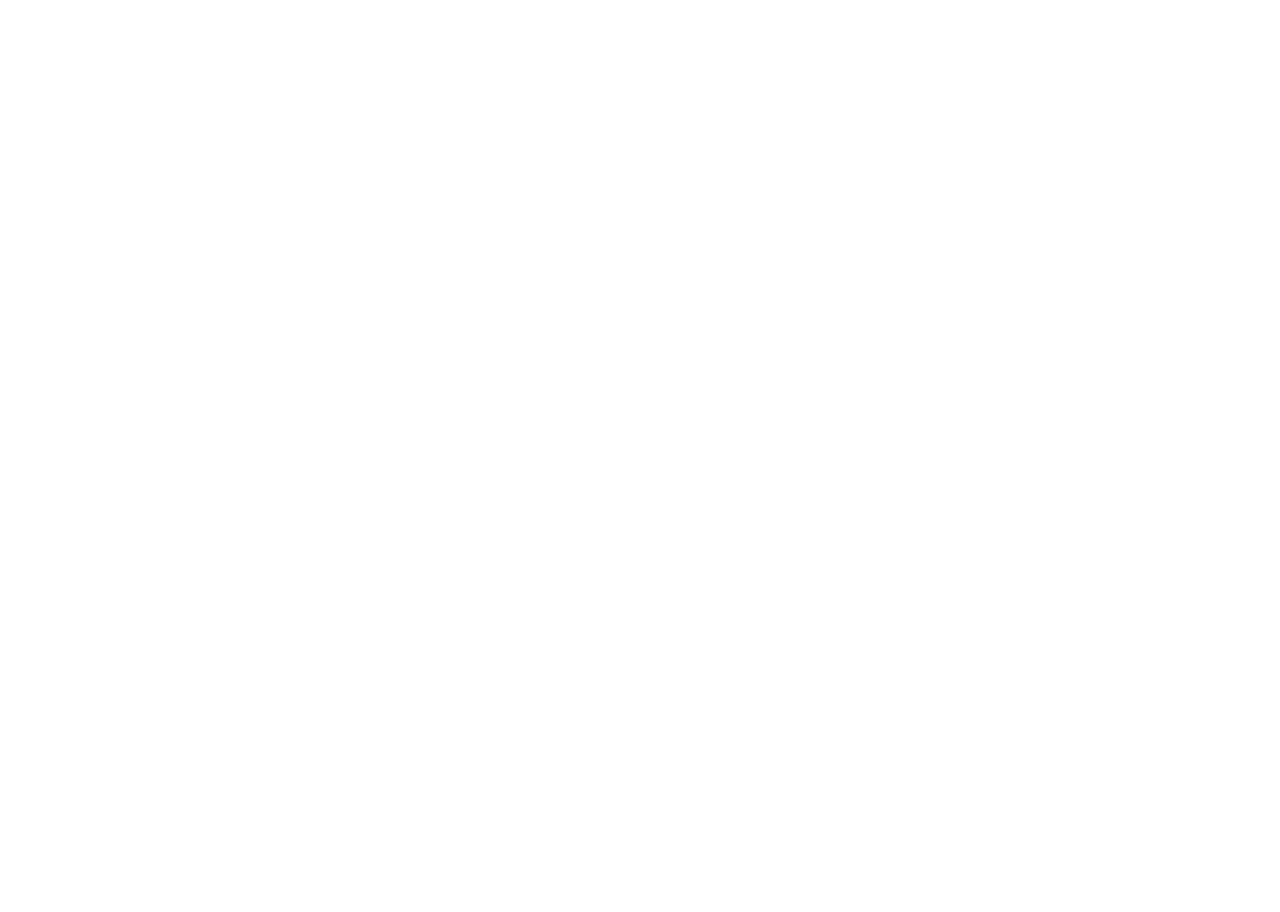
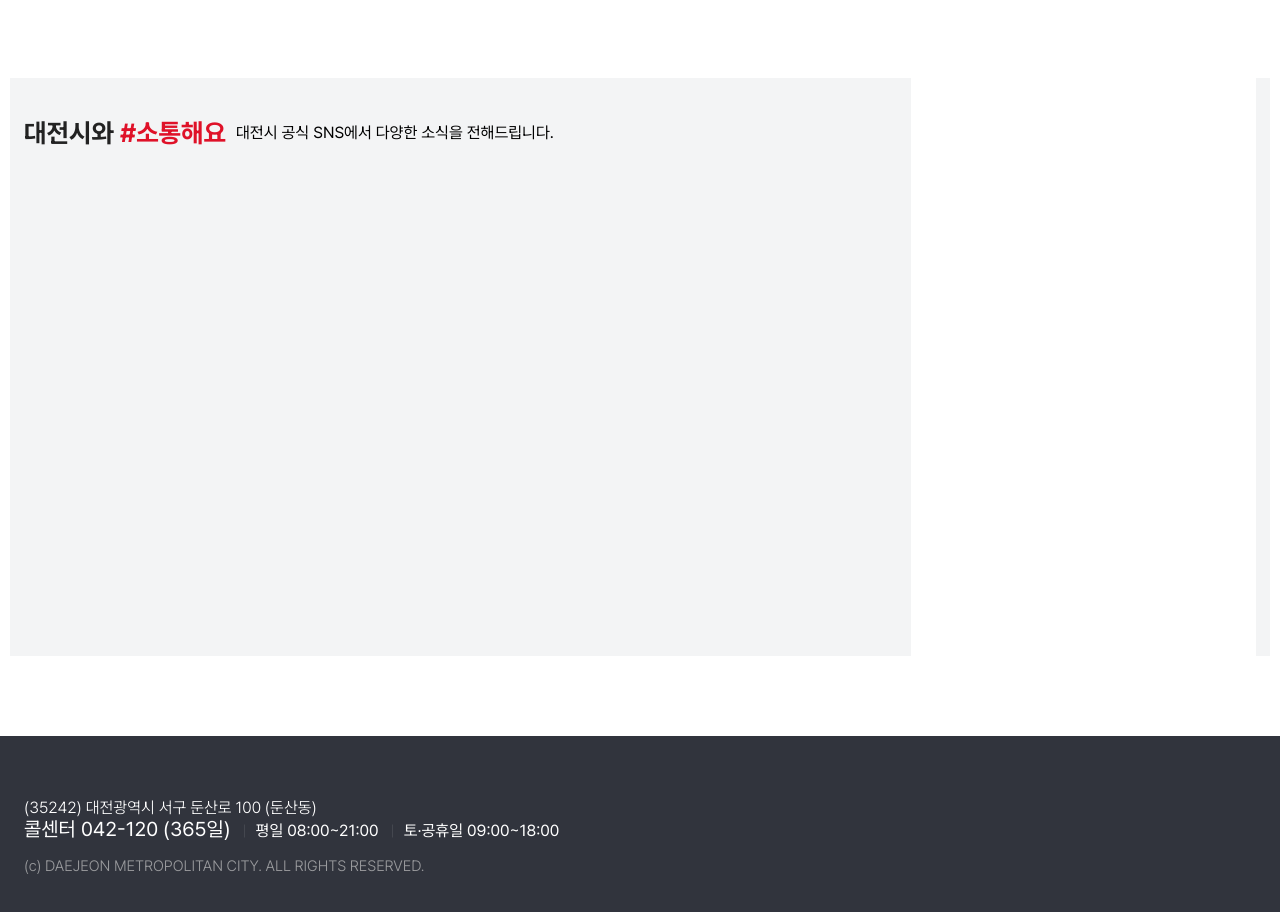
Before and after one commit to libtv/djbea-portal, a React (Create React App) app: page / in a window 1280 px wide. Shown: the part 2119-3031 px from the top of the page. Before the commit the page ends 2197 px from the top, so only its background shows below. Built offline with nearby package versions, Linux system fonts and the light colour scheme.

Commit message:
add footer

```diff
--- a/src/App.tsx
+++ b/src/App.tsx
@@ -5,6 +5,7 @@
 import { HomeProvider } from "./route/home/home.provider";
 import { HomeHeader } from "./route/home/home.header";
 import { HomeContext } from "./route/home/home.context";
+import { HomeFooter } from "./route/home/home.footer";
 
 function App() {
   return (
@@ -15,6 +16,7 @@
           <HomeProvider>
             <HomeHeader />
             <HomeContext />
+            <HomeFooter />
           </HomeProvider>
         }
       ></Route>
--- a/src/route/home/home.context.tsx
+++ b/src/route/home/home.context.tsx
@@ -3,6 +3,7 @@
 import { HomeSection02 } from "./section/02/home.section-02";
 import { HomeSection03 } from "./section/03/home.section-03";
 import { HomeSection04 } from "./section/04/home.section-04";
+import { HomeSection05 } from "./section/05/home.section-05";
 
 export function HomeContext() {
   return (
@@ -11,6 +12,7 @@
       <HomeSection02></HomeSection02>
       <HomeSection03></HomeSection03>
       <HomeSection04></HomeSection04>
+      <HomeSection05></HomeSection05>
     </div>
   );
 }
--- /dev/null
+++ b/src/route/home/home.footer.tsx
@@ -0,0 +1,23 @@
+import "../../style/css/home/home.footer.css";
+
+export function HomeFooter() {
+  return (
+    <>
+      <div className="home-footer">
+        <div className="footer-body">
+          <div className="footer-info">
+            <p className="add">(35242) 대전광역시 서구 둔산로 100 (둔산동)</p>
+            <div className="info-list">
+              <p className="tel">콜센터 042-120 (365일)</p>
+              <ul>
+                <li>평일 08:00~21:00</li>
+                <li>토·공휴일 09:00~18:00</li>
+              </ul>
+            </div>
+            <p className="copyright">(c) DAEJEON METROPOLITAN CITY. ALL RIGHTS RESERVED.</p>
+          </div>
+        </div>
+      </div>
+    </>
+  );
+}
--- /dev/null
+++ b/src/route/home/section/05/home.section-05.tsx
@@ -0,0 +1,20 @@
+import "../../../../style/css/home/section/05/home.section-05.css";
+
+export function HomeSection05() {
+  return (
+    <div className="section-05">
+      <div className="wrap-commu">
+        <div className="wrap-tit">
+          <h4 className="tit">
+            대전시와 <b>#소통해요</b>
+          </h4>
+          <p>대전시 공식 SNS에서 다양한 소식을 전해드립니다.</p>
+        </div>
+        <div className="commu-body">
+          <div className="commu-slide"></div>
+        </div>
+      </div>
+      <div className="wrap-monthly"></div>
+    </div>
+  );
+}
--- /dev/null
+++ b/src/style/css/home/home.footer.css
@@ -0,0 +1,62 @@
+.home-footer {
+  width: 100%;
+  height: 100%;
+  position: relative;
+  font-weight: 600;
+  font-size: 19px;
+  background-color: #31343d;
+  padding: 24px;
+}
+
+.footer-body {
+  width: 100%;
+  max-width: 1400px;
+  margin: 0 auto;
+  padding: 40px 0 50px;
+}
+
+.footer-info .add {
+  margin-bottom: 3px;
+  color: #fff;
+  font-size: 16px;
+  font-weight: 300;
+}
+.footer-info .info-list {
+  display: flex;
+  align-items: baseline;
+}
+
+.footer-info .info-list .tel {
+  color: #fff;
+  font-size: 20px;
+  font-weight: 400;
+}
+
+.footer-info .info-list ul li {
+  position: relative;
+  margin-left: 25px;
+  color: #fff;
+  font-size: 16px;
+  font-weight: 400;
+}
+.footer-info .info-list ul {
+  display: flex;
+  margin-bottom: 20px;
+}
+
+.footer-info .copyright {
+  color: #999a9d;
+  font-size: 15px;
+  font-weight: 300;
+}
+
+.footer-info .info-list ul li:after {
+  content: "";
+  position: absolute;
+  top: 50%;
+  left: -12px;
+  width: 1px;
+  height: 13px;
+  transform: translateY(-50%);
+  background: #44474f;
+}
--- /dev/null
+++ b/src/style/css/home/section/05/home.section-05.css
@@ -0,0 +1,47 @@
+.section-05 {
+  display: flex;
+  position: relative;
+  padding: 0;
+  margin-bottom: 80px;
+}
+
+.wrap-commu {
+  padding: 40px 0;
+  flex: 1;
+  overflow: hidden;
+}
+
+.section-05::before {
+  position: absolute;
+  content: " ";
+  top: 0;
+  left: 50%;
+  width: calc(100vw - 20px);
+  height: 100%;
+  box-sizing: content-box;
+  transform: translateX(-50%);
+  background: #f3f4f5;
+  z-index: -1;
+}
+
+.commu-body {
+  width: 100%;
+  max-width: 100%;
+}
+
+.wrap-monthly {
+  width: 345px;
+  height: 578px;
+  background-color: #fff;
+}
+
+/* mobile */
+@media (max-width: 980px) {
+  .section-05 {
+    display: block;
+  }
+
+  .wrap-monthly {
+    display: none;
+  }
+}
```
